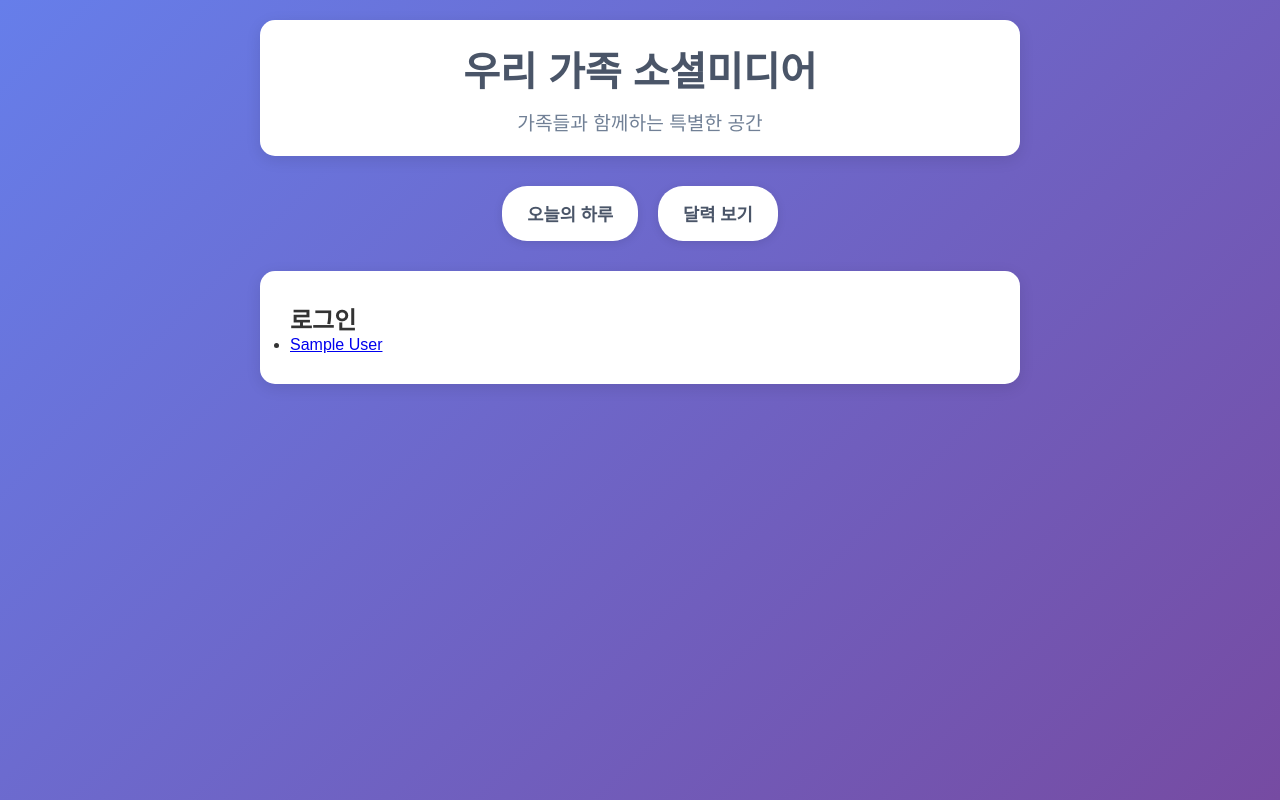
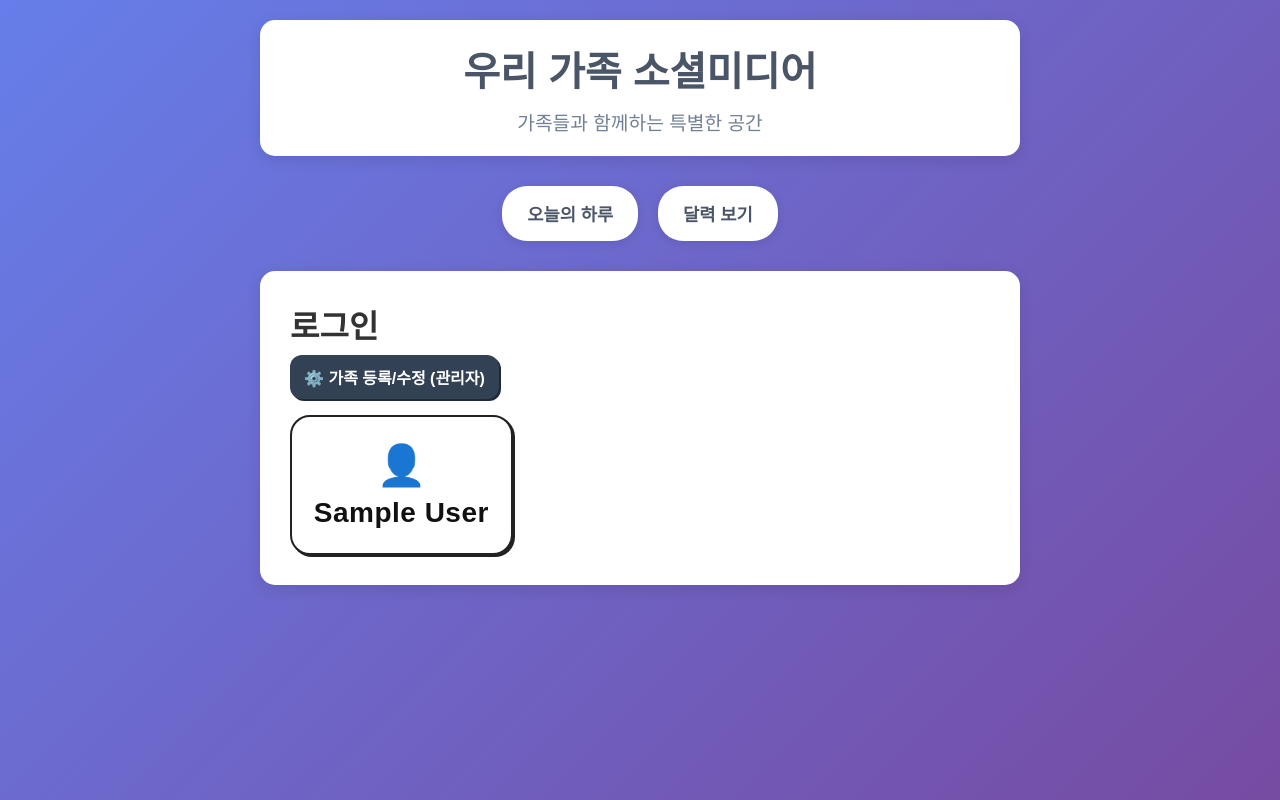
Before and after one commit to taeyang-dev/family-social-media, a Flask app: page /login in a window 1280 px wide. Run offline with Flask 3, Linux system fonts and the light colour scheme; tables that the repository leaves empty hold one stand-in row (values such as "Sample post"); parts of the project's set-up code (start-up, migrations or seed data) failed here and were passed over.

Commit message:
Update login.html

```diff
--- a/templates/login.html
+++ b/templates/login.html
@@ -1,13 +1,54 @@
 {% extends "base.html" %}
 {% block content %}
-<h2>로그인</h2>
-{% if members %}
-  <ul>
-  {% for m in members %}
-    <li><a href="{{ url_for('select_member', member_name=m.name) }}">{{ m.name }}</a></li>
-  {% endfor %}
-  </ul>
+<h1>로그인</h1>
+
+<!-- 상단 관리자 진입 버튼 -->
+<div class="admin-link">
+  <a class="admin-btn" href="{{ url_for('admin_login') }}">⚙️ 가족 등록/수정 (관리자)</a>
+</div>
+
+{% if members|length == 0 %}
+  <p>구성원이 없습니다. <a href="{{ url_for('setup') }}">설정 페이지</a>에서 등록해주세요.</p>
 {% else %}
-  <p>등록된 멤버가 없습니다. <a href="{{ url_for('setup') }}">설정으로 이동</a></p>
+  <div class="grid">
+    {% for m in members %}
+    <a class="big-user" href="{{ url_for('select_member', member_name=m.name) }}">
+      <span class="emoji" aria-hidden="true">👤</span>
+      <span class="label">{{ m.name }}</span>
+    </a>
+    {% endfor %}
+  </div>
 {% endif %}
+
+<style>
+  .admin-link { margin: 8px 0 16px; display:flex; justify-content:flex-start; }
+  .admin-btn {
+    display:inline-block; padding:10px 14px; border-radius:12px;
+    text-decoration:none; font-weight:700;
+    background:#334155; color:#fff; box-shadow:2px 2px 0 #1f2937;
+  }
+  .admin-btn:hover { filter:brightness(1.05); }
+
+  .grid {
+    display:grid;
+    grid-template-columns: repeat(auto-fill, minmax(180px, 1fr));
+    gap: 16px;
+  }
+  .big-user {
+    display:flex; flex-direction:column; align-items:center; justify-content:center;
+    min-height: 140px; padding: 16px;
+    border: 2px solid #222; border-radius: 20px;
+    text-decoration: none; color: #111; background: #fff;
+    box-shadow: 2px 2px 0 #222; transition: transform .05s ease-in-out;
+    font-size: 28px;
+  }
+  .big-user:hover, .big-user:focus { transform: translateY(-2px); }
+  .emoji { font-size: 40px; margin-bottom: 8px; }
+  .label { font-weight: 800; letter-spacing: 0.5px; }
+  .big-user:focus { outline: 4px solid #99ccff; outline-offset: 4px; }
+  @media (pointer: coarse) {
+    .big-user { min-height: 160px; font-size: 30px; }
+    .emoji { font-size: 44px; }
+  }
+</style>
 {% endblock %}
```
